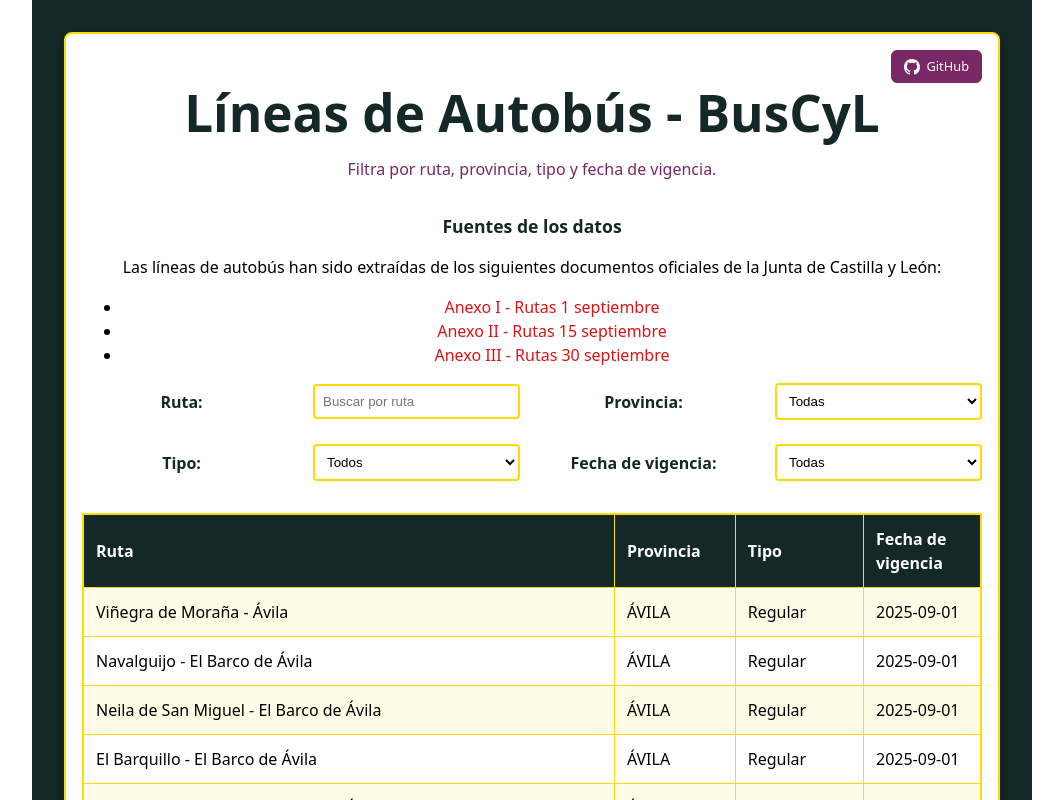
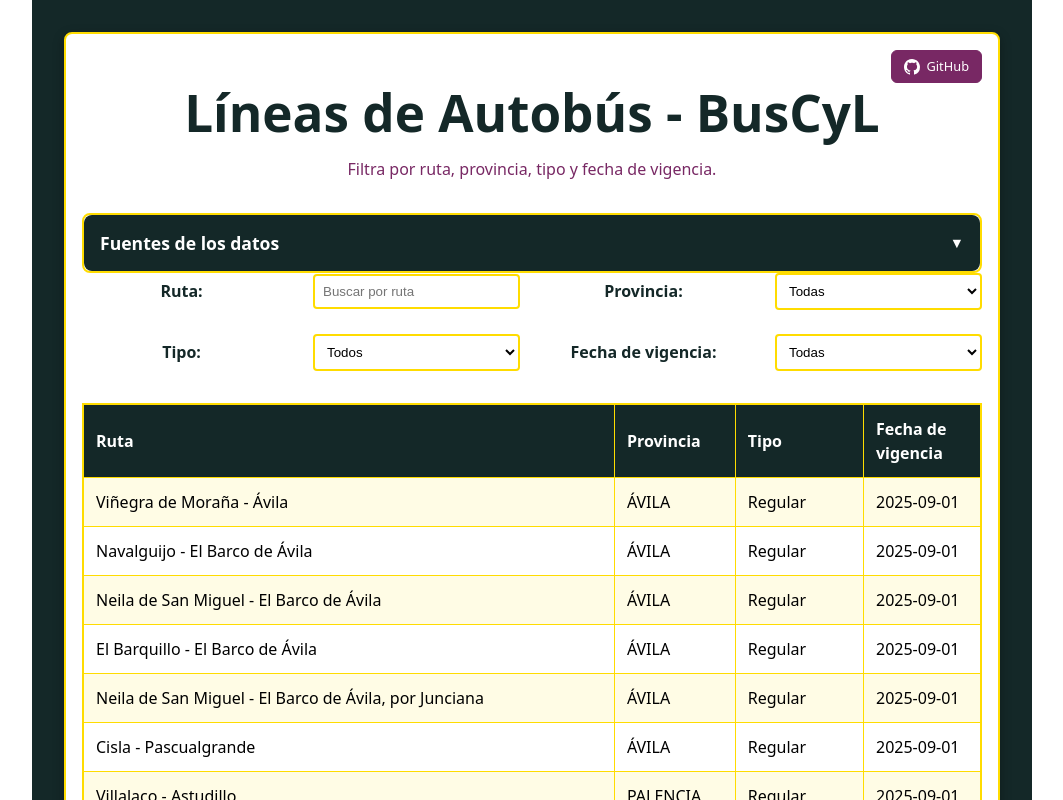
Before and after one commit to cleydyr/buscyl-busqueda, a React (Vite) app: page / in a window 1280 px wide. Shown: the top 800 px of the page, without its empty margins (108-1171 px from the left). Built offline with nearby package versions, Linux system fonts and the light colour scheme.

Commit message:
wrap the data source section inside an accordion component

```diff
--- /dev/null
+++ b/src/Accordion.tsx
@@ -0,0 +1,28 @@
+import { useState } from "react";
+
+interface AccordionProps {
+  title: string;
+  children: React.ReactNode;
+}
+
+export function Accordion({ title, children }: AccordionProps) {
+  const [isOpen, setIsOpen] = useState(false);
+
+  return (
+    <div className="accordion">
+      <button
+        className="accordion-header"
+        onClick={() => setIsOpen(!isOpen)}
+        aria-expanded={isOpen}
+      >
+        <span>{title}</span>
+        <span className={`accordion-icon ${isOpen ? 'open' : ''}`}>▼</span>
+      </button>
+      {isOpen && (
+        <div className="accordion-content">
+          {children}
+        </div>
+      )}
+    </div>
+  );
+}
--- a/src/App.css
+++ b/src/App.css
@@ -187,3 +187,44 @@ tr:nth-child(odd) {
   text-decoration: underline;
   color: #782864;
 }
+
+.accordion {
+  border: 2px solid #ffdc00;
+  border-radius: 8px;
+  overflow: hidden;
+}
+
+.accordion-header {
+  width: 100%;
+  padding: 1rem;
+  background: #142828;
+  color: #ffffff;
+  border: none;
+  text-align: left;
+  font-size: 1.1rem;
+  font-weight: bold;
+  cursor: pointer;
+  display: flex;
+  justify-content: space-between;
+  align-items: center;
+  transition: background-color 0.2s ease;
+}
+
+.accordion-header:hover {
+  background: #782864;
+}
+
+.accordion-icon {
+  transition: transform 0.2s ease;
+  font-size: 0.9rem;
+}
+
+.accordion-icon.open {
+  transform: rotate(180deg);
+}
+
+.accordion-content {
+  padding: 1rem;
+  background: #ffffff;
+  border-top: 1px solid #ffdc00;
+}
--- a/src/App.tsx
+++ b/src/App.tsx
@@ -1,6 +1,7 @@
 import "./App.css";
 import { useBusLines } from "./useBusLines";
 import { GitHubBanner } from "./GitHubBanner";
+import { Accordion } from "./Accordion";
 
 function App() {
   const {
@@ -30,7 +31,7 @@ function App() {
         className="sources"
         style={{ marginTop: "2rem" }}
       >
-        <h2 style={{ fontSize: "1.1rem" }}>Fuentes de los datos</h2>
+        <Accordion title="Fuentes de los datos">
           <p>
             Las líneas de autobús han sido extraídas de los siguientes documentos
             oficiales de la Junta de Castilla y León:
@@ -64,6 +65,7 @@ function App() {
               </a>
             </li>
           </ul>
+        </Accordion>
       </section>
       <section aria-label="Filtros" className="filters">
         <label htmlFor="route">Ruta:</label>
```
Lines whose indentation alone changed are shown as unchanged.
